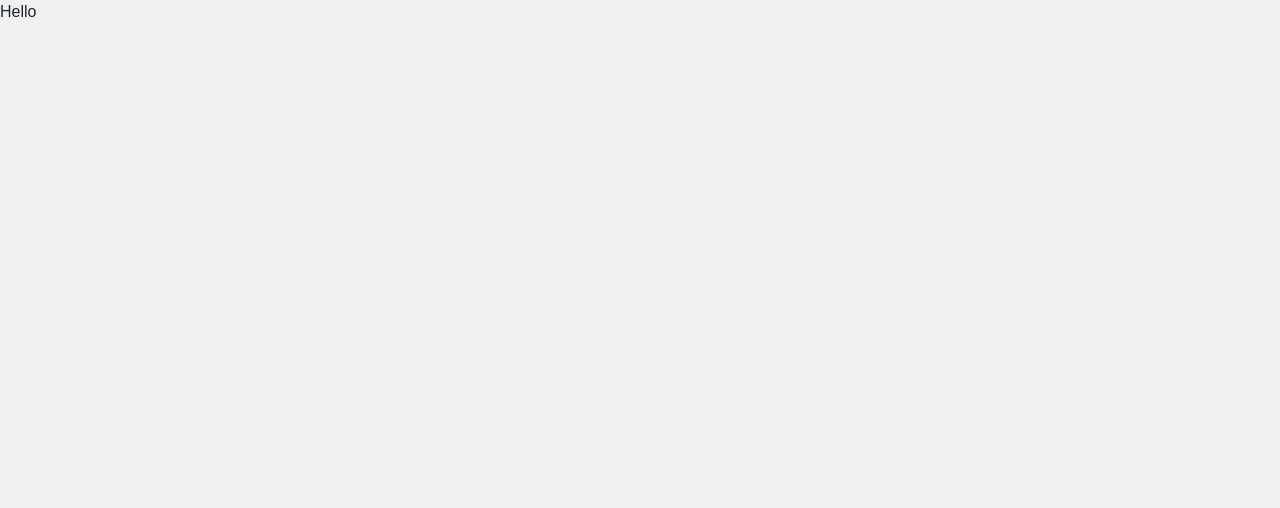
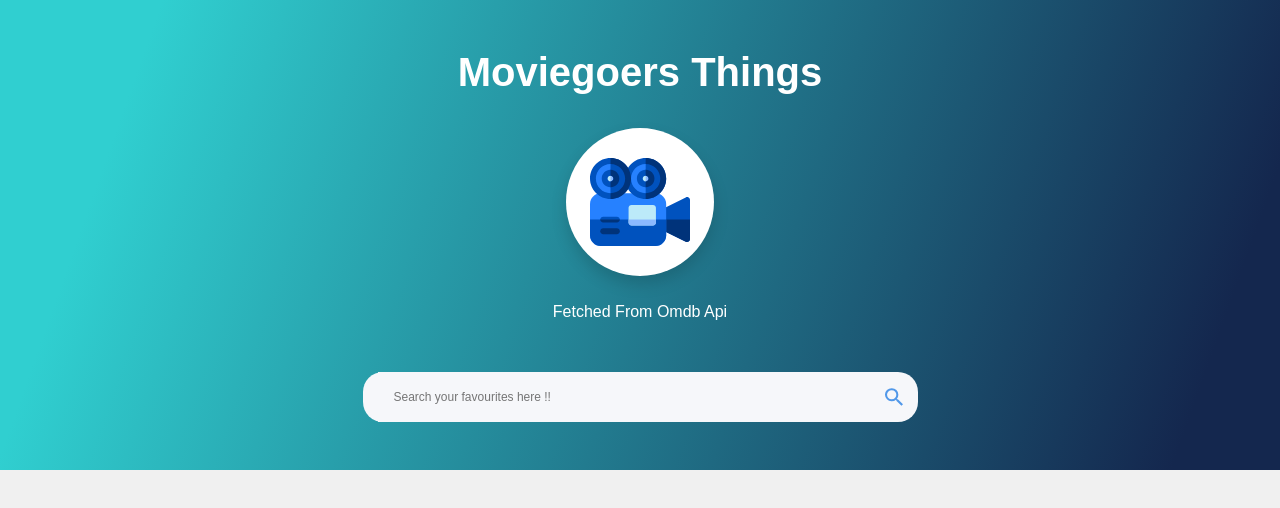
Before and after one commit to jamaludinfikrii/movie-searching-app, a React (Create React App) app: page / in a window 1280 px wide. Shown: the top 508 px of the page. Built offline with nearby package versions, Linux system fonts and the light colour scheme.

Commit message:
create jumbotron for list movie pages

```diff
--- a/src/App.js
+++ b/src/App.js
@@ -1,7 +1,10 @@
 import React from 'react'
+import { Jumbotron } from './components/Jumbotron'
 function App(props) {
   return (
-   <div>Hello</div>
+    <div>
+      <Jumbotron />
+    </div>
   )
 }
 
--- a/src/components/Jumbotron.jsx
+++ b/src/components/Jumbotron.jsx
@@ -0,0 +1,24 @@
+import React from 'react'
+import cameraIcon from './../icons/video-camera.svg'
+import searchIcon from './../icons/search.svg'
+
+export function Jumbotron(props) {
+    return (
+        <div className='star-bg-gradient py-5'>
+            <div className="container text-center">
+                <h1 className='text-white text-capitalize font-weight-bold font-24'>Moviegoers Things</h1>
+                <span style={{display : "inline-block",borderRadius : "200px"}} className='bg-white p-4 shadow my-4'>
+                    <img src={cameraIcon} width='100px'alt="icon"/>
+                </span>
+                <p className='text-white text-capitalize font-16 font-weight-light'>fetched from omdb api</p>
+
+                <div className="row mx-3 mx-md-0 justify-content-center mt-5">
+                    <div className='col-md-6 d-flex' style={{backgroundColor : "#f6f7fa" ,borderRadius : '20px'}}>
+                        <input  placeholder='Search your favourites here !!' style={{backgroundColor : "#f6f7fa",border : "none"}} className='star-input py-3 px-3 flex-grow-1 font-12' type="text"/>
+                        <img className='star-link' src={searchIcon} alt="icon"/>
+                    </div>
+                </div>
+            </div>
+        </div>
+    )
+}
```
Also changed, not shown: src/components/Navigations.jsx (added), src/icons/search.svg (added), src/icons/video-camera.svg (added).
